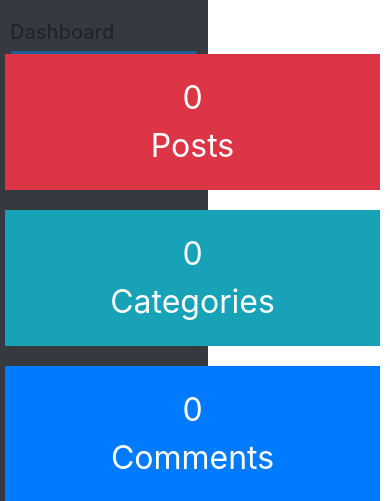
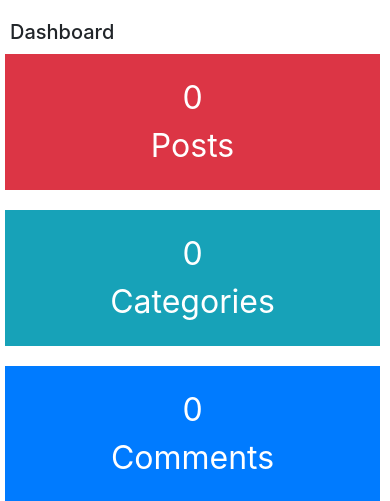
Before and after one commit to Dream-Team-Pro/badrblog, a PHP site: page /admin/index.php in a window 390 px wide. Shown: the part 40-541 px from the top of the page. Run offline with PHP 8.4, Linux system fonts and the light colour scheme; the visitor is signed in with stand-in values (Sample User, id 1); data that the repository does not hold is empty.

Commit message:
adding media query

```diff
--- a/admin/inc/header.php
+++ b/admin/inc/header.php
@@ -7,5 +7,6 @@
     <link rel="stylesheet" href="resources/css/bootstrap.min.css">
     <link rel="stylesheet" href="resources/css/font-awesome.min.css">
     <link rel="stylesheet" href="resources/css/style.css">
+    <link rel="stylesheet" href="resources/css/media_style.css">
 </head>
 <body <?php if($page_title === "Admin Login | Badrblog") { echo "class='login-style'";} ?> >
--- /dev/null
+++ b/admin/resources/css/media_style.css
@@ -0,0 +1,13 @@
+/* Media Query File */
+
+
+/* Dashboard Style */
+@media (max-width: 1270px) {
+    .container-fluid .row .col-sm-2 {
+        display: none;
+    }
+    .container-fluid .row .col-sm-10 {
+        width: 100%;
+        margin: 0 auto;
+    }
+}
--- a/admin/resources/css/style.css
+++ b/admin/resources/css/style.css
@@ -266,7 +266,7 @@ div.reset-password-form input[name="submitcode"] {
 .dashboard .recent {
     margin-left: -5px;
     margin-right: -5px;
-    margin-bottom: 15px;;
+    margin-bottom: 15px;
 }
 .dashboard .links a {
     margin-top: 10px;
```
